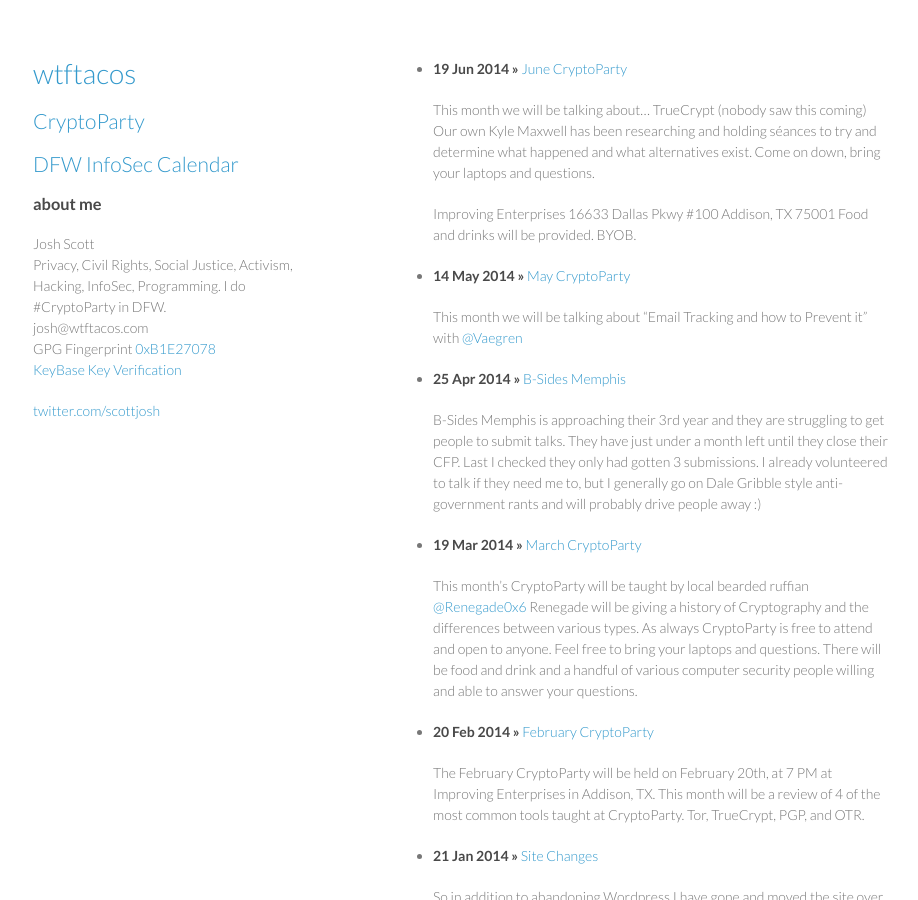
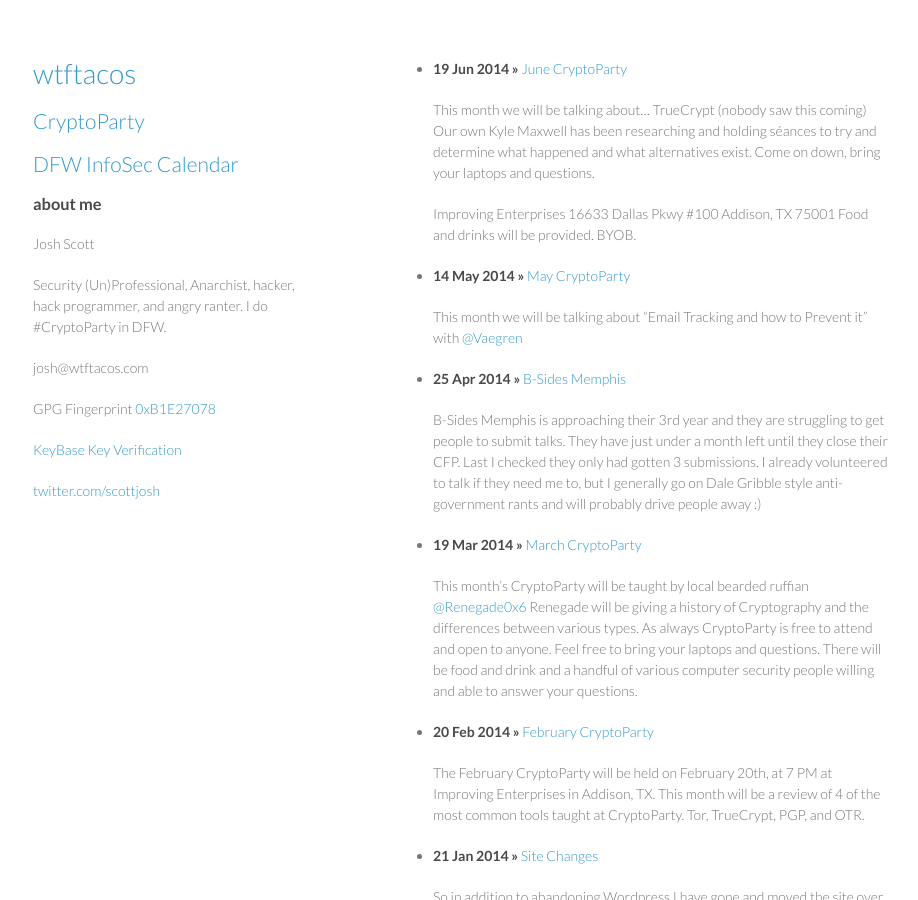
Before and after one commit to bluegeist/bluegeist.github.io, a Jekyll site: the page built from index.html, in a window 1280 px wide and 900 px high. Shown: the whole window, without its empty margins (177-1095 px from the left). Built offline with Jekyll 4.4.1, drawn with Linux system fonts in a browser that asks for light colours; Markdown is read by kramdown in place of the engine named in the settings.

Commit message:
updated about me section... 5th time today

```diff
--- a/_layouts/default.html
+++ b/_layouts/default.html
@@ -23,11 +23,21 @@
       <div class="contact">
 	<p>
 	  <h3>about me</h3>
-	  Josh Scott<br />
-	  Privacy, Civil Rights, Social Justice, Activism, Hacking, InfoSec, Programming. I do #CryptoParty in DFW.<br />
-	  josh@wtftacos.com<br />
-	  GPG Fingerprint <a href="https://keys.fedoraproject.org/pks/lookup?search=0xB1E27078&op=vindex">0xB1E27078</a><br />
-          <a href="https://keybase.io/joshscott">KeyBase Key Verification</a><br />
+	  <p>
+		Josh Scott<br />
+	  </p>
+	  <p>
+		Security (Un)Professional, Anarchist, hacker, hack programmer, and angry ranter. I do #CryptoParty in DFW.<br />
+	  </p>
+	  <p>
+		josh@wtftacos.com<br />
+	  </p>
+	  <p>
+		GPG Fingerprint <a href="https://keys.fedoraproject.org/pks/lookup?search=0xB1E27078&op=vindex">0xB1E27078</a><br />
+	  </p>
+          <p>
+		<a href="https://keybase.io/joshscott">KeyBase Key Verification</a><br />
+	  </p>
 	</p>
       </div>
       <div class="contact">
```
Also changed, not shown: 1 other file.
